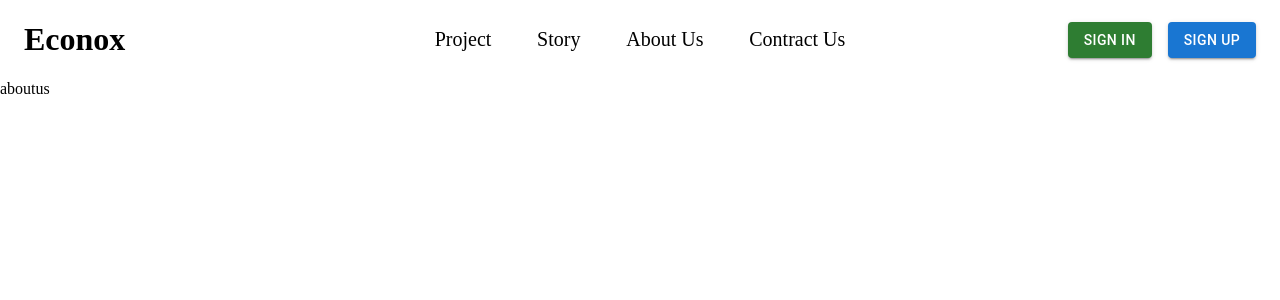
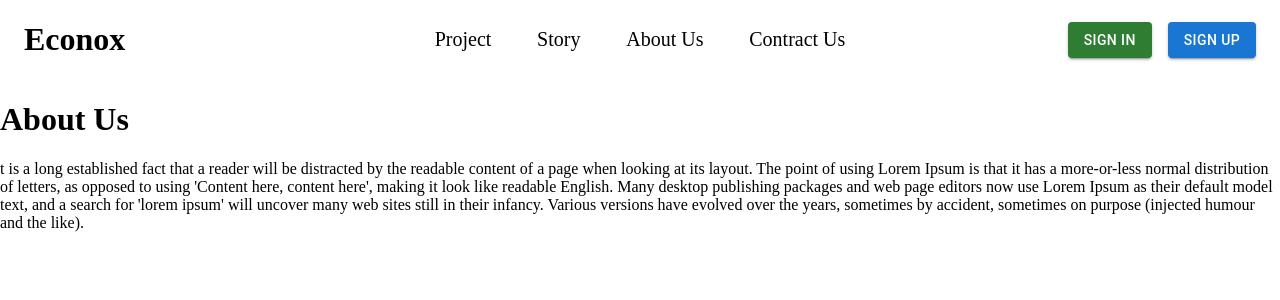
Before and after one commit to BeerWalkAlone/Font-end-project-exconox, a React (Vite) app: page /about-us in a window 1280 px wide. Shown: the top 300 px of the page. Built offline with nearby package versions, Linux system fonts and the light colour scheme.

Commit message:
update file aboutus

```diff
--- a/src/routes/aboutus.jsx
+++ b/src/routes/aboutus.jsx
@@ -2,6 +2,9 @@
 
 export default function aboutus() {
   return (
-    <div>aboutus</div>
+    <div>
+      <h1>About Us</h1>
+      <p>t is a long established fact that a reader will be distracted by the readable content of a page when looking at its layout. The point of using Lorem Ipsum is that it has a more-or-less normal distribution of letters, as opposed to using 'Content here, content here', making it look like readable English. Many desktop publishing packages and web page editors now use Lorem Ipsum as their default model text, and a search for 'lorem ipsum' will uncover many web sites still in their infancy. Various versions have evolved over the years, sometimes by accident, sometimes on purpose (injected humour and the like).</p>
+    </div>
   )
 }
```
